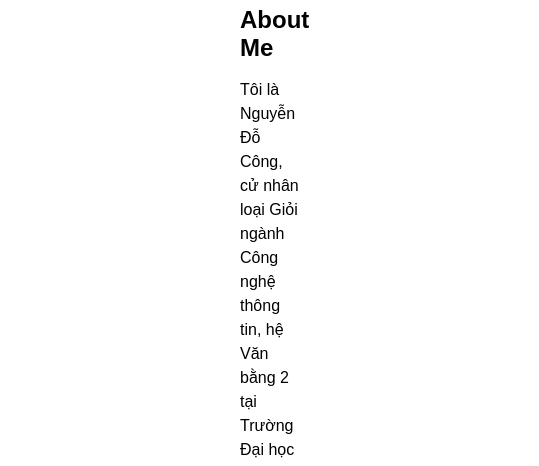
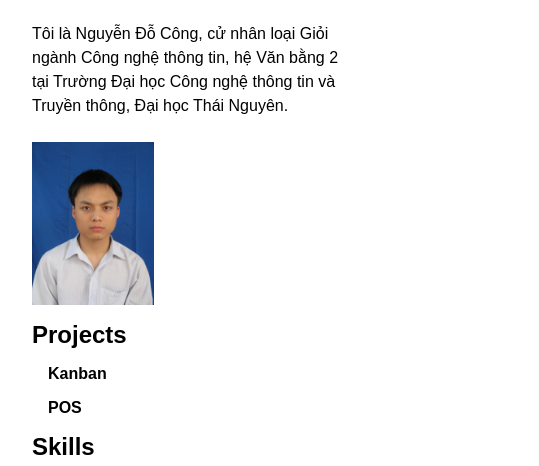
Before and after one commit to NguyenDoCong/portfolio, a plain HTML site: page index.html in a window 390 px wide. Shown: the part 142-608 px from the top of the page, 539 px wide, since content can reach past the window. Drawn offline with Linux system fonts and the light colour scheme.

Commit message:
add media queries

```diff
--- a/index.html
+++ b/index.html
@@ -6,6 +6,8 @@
       rel="stylesheet"
     />
     <script src="./script.js"></script>
+    <meta name="viewport" content="width=device-width, initial-scale=1" />
+
   </head>
   <body>
     <header>
--- a/styles.css
+++ b/styles.css
@@ -9,12 +9,20 @@
 }
 
 body {
-  margin: 1rem 15rem;
+  max-width: 45rem;
+  margin: 1rem auto;
+  padding: 1rem;
 }
 
 h2 {
   font-size: 1.5rem;
   margin: 1rem 0;
+}
+
+@media only screen and (max-width: 600px) {
+  body {
+    margin: 0 1rem;
+  }
 }
 
 /* navbar */
@@ -26,7 +34,6 @@ nav ul {
 }
 
 nav {
-  /* margin-bottom: 1rem; */
   font-weight: 600;
 }
 
@@ -56,22 +63,34 @@ a {
 .about-me p {
   margin-right: 1rem;
   line-height: 1.5rem;
+  flex-shrink: 2;
 }
 
 .img-container {
   width: 75%;
   overflow: hidden;
   margin-top: 1.5rem;
+  flex-shrink: 1;
 }
 
 .img-container img {
   width: 75%;
-  margin: -2rem 0;
+  /* margin: -2rem 0; */
   display: block;
 }
 
 .hidden {
   display: none;
+}
+
+@media only screen and (max-width: 600px) {
+  .about-me {
+    flex-direction: column;
+  }
+
+  .img-container {
+    width: 50%;
+  }
 }
 
 /* projects */
```
